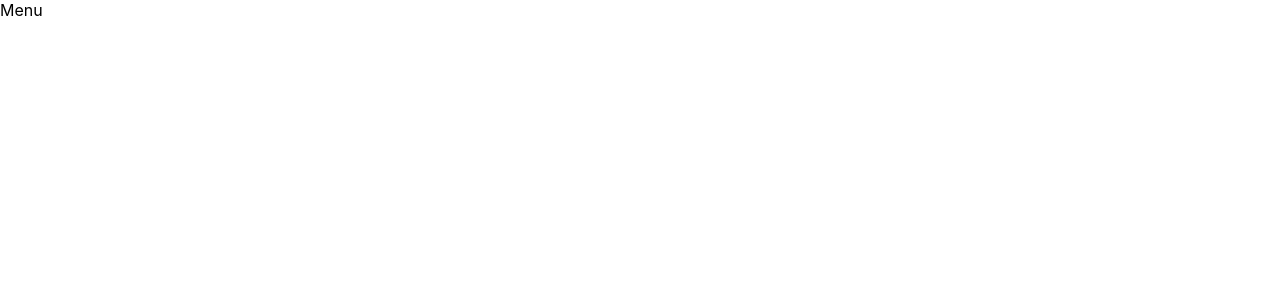
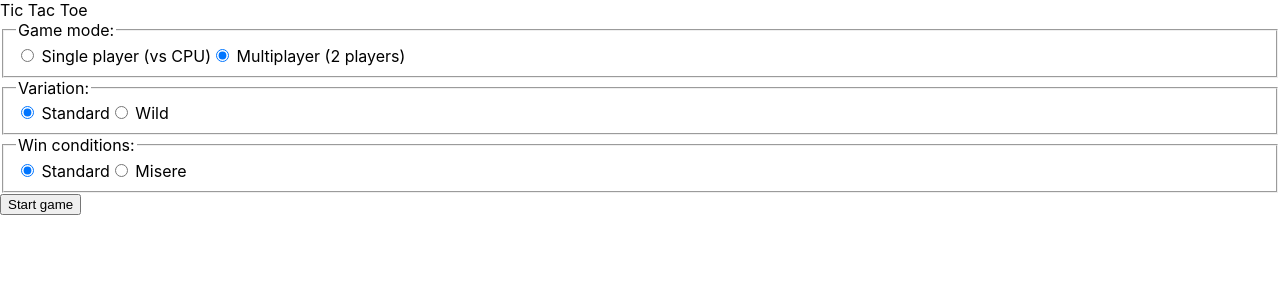
Before and after one commit to moonquddus/tic-tac-toe, a React (Create React App) app: page / in a window 1280 px wide. Shown: the top 300 px of the page. Built offline with nearby package versions, Linux system fonts and the light colour scheme.

Commit message:
Added menu setting atoms

```diff
--- a/package.json
+++ b/package.json
@@ -7,6 +7,7 @@
     "react-dom": "^18.2.0",
     "react-router-dom": "^6.14.2",
     "react-scripts": "5.0.1",
+    "recoil": "^0.7.7",
     "typescript": "^4.9.5",
     "web-vitals": "^2.1.4"
   },
--- a/src/components/feature/App/App.tsx
+++ b/src/components/feature/App/App.tsx
@@ -1,11 +1,14 @@
 import { RouterProvider } from 'react-router-dom'
 import { router } from '../../../lib/router'
-import './App.css'
+import styles from './App.module.css'
+import { RecoilRoot } from 'recoil'
 
 function App() {
   return (
-    <div>
-      <RouterProvider router={router} />
+    <div id='app'>
+      <RecoilRoot>
+        <RouterProvider router={router} />
+      </RecoilRoot>
     </div>
   )
 }
--- a/src/components/page/Game/Game.tsx
+++ b/src/components/page/Game/Game.tsx
@@ -1,7 +1,10 @@
+import Grid from '../../ui/Grid/Grid'
+
 function Game() {
   return (
     <div>
-      Game
+      Lets Game It Out
+      <Grid />
     </div>
   )
 }
--- a/src/components/page/Menu/Menu.tsx
+++ b/src/components/page/Menu/Menu.tsx
@@ -1,7 +1,59 @@
+import { useNavigate } from 'react-router-dom'
+import { PAGE_PATH } from '../../../lib/router'
+import { MouseEventHandler } from 'react'
+import { useRecoilState } from 'recoil'
+import { variationState } from '../../../lib/atoms/variationState'
+import { winModeState } from '../../../lib/atoms/winModeState'
+import { gameModeState } from '../../../lib/atoms/gameModeState'
+
 function Menu() {
+  const navigate = useNavigate()
+
+  const [gameMode, setGameMode] = useRecoilState(gameModeState)
+  const [variation, setVariation] = useRecoilState(variationState)
+  const [winMode, setWinMode] = useRecoilState(winModeState)
+
+
+  const onNewGame: MouseEventHandler<HTMLButtonElement> = (event) => {
+    event.preventDefault()
+    navigate(PAGE_PATH.GAME)
+  }
+
   return (
     <div>
-      Menu
+      Tic Tac Toe
+      <form>
+        <fieldset>
+          <legend>Game mode:</legend>
+          <label>
+            <input type='radio' name='gameMode' value='single-player' checked={gameMode === 'single-player'} onClick={() => setGameMode('single-player')} /> Single player (vs CPU)
+          </label>
+          <label>
+            <input type='radio' name='gameMode' value='multi-player' checked={gameMode === 'multi-player'} onClick={() => setGameMode('multi-player')} /> Multiplayer (2 players)
+          </label>
+        </fieldset>
+
+        <fieldset>
+          <legend>Variation:</legend>
+          <label>
+            <input type='radio' name='variation' value='standard' checked={variation === 'standard'} onClick={() => setVariation('standard')} /> Standard
+          </label>
+          <label>
+            <input type='radio' name='variation' value='wild' checked={variation === 'wild'} onClick={() => setVariation('wild')} /> Wild
+          </label>
+        </fieldset>
+
+        <fieldset>
+          <legend>Win conditions:</legend>
+          <label>
+            <input type='radio' name='winMode' value='standard' checked={winMode === 'standard'} onClick={() => setWinMode('standard')} /> Standard
+          </label>
+          <label>
+            <input type='radio' name='winMode' value='misere' checked={winMode === 'misere'} onClick={() => setWinMode('misere')} /> Misere
+          </label>
+        </fieldset>
+      </form>
+      <button onClick={onNewGame}>Start game</button>
     </div>
   )
 }
--- /dev/null
+++ b/src/components/ui/Grid/Grid.module.css
@@ -0,0 +1,14 @@
+.grid {
+  display: flex;
+  flex-direction: column;
+  border: solid 1px #000;
+}
+
+.row {
+  display: flex;
+}
+
+.cell {
+  padding: 15px;
+
+}
--- /dev/null
+++ b/src/components/ui/Grid/Grid.tsx
@@ -0,0 +1,22 @@
+import styles from './Grid.module.css'
+
+export interface GridProps {
+  size?: number
+}
+
+function Grid({size = 3}: GridProps) {
+  const iterator = new Array(size).fill(null)
+  return (
+    <div className={styles.grid}>
+      {iterator.map((_, rowKey) => (
+        <div className={styles.row} key={`row-${rowKey}`}>
+          {iterator.map((_, colKey) => (
+            <div className={styles.cell} key={`cell-${rowKey}-${colKey}`}>X</div>
+          ))}
+        </div>
+      ))}
+    </div>
+  )
+}
+
+export default Grid
--- /dev/null
+++ b/src/lib/atoms/gameModeState.ts
@@ -0,0 +1,10 @@
+import { atom } from 'recoil'
+
+export type GameModeType = 'single-player' | 'multi-player'
+
+export const GAMEMODE_STATE_ID = 'gameModeState'
+
+export const gameModeState = atom<GameModeType>({
+  key: GAMEMODE_STATE_ID,
+  default: 'multi-player'
+})
--- /dev/null
+++ b/src/lib/atoms/variationState.ts
@@ -0,0 +1,10 @@
+import { atom } from 'recoil'
+
+export type VariationType = 'standard' | 'wild'
+
+export const VARIATION_STATE_ID = 'variationState'
+
+export const variationState = atom<VariationType>({
+  key: VARIATION_STATE_ID,
+  default: 'standard'
+})
--- /dev/null
+++ b/src/lib/atoms/winModeState.ts
@@ -0,0 +1,10 @@
+import { atom } from 'recoil'
+
+export type WinModeType = 'standard' | 'misere'
+
+export const WINMODE_STATE_ID = 'winModeState'
+
+export const winModeState = atom<WinModeType>({
+  key: WINMODE_STATE_ID,
+  default: 'standard'
+})
--- a/src/lib/router.tsx
+++ b/src/lib/router.tsx
@@ -2,13 +2,18 @@ import { createBrowserRouter } from 'react-router-dom'
 import Menu from '../components/page/Menu/Menu'
 import Game from '../components/page/Game/Game'
 
+export enum PAGE_PATH {
+  MENU = '/',
+  GAME = '/game'
+}
+
 export const router = createBrowserRouter([
   {
-    path: '/',
+    path: PAGE_PATH.MENU,
     element: <Menu />,
   },
   {
-    path: '/game',
+    path: PAGE_PATH.GAME,
     element: <Game />,
   },
 ])
```
Also changed, not shown: src/lib/atoms/settingState.ts (added, +17 -0 lines), src/components/feature/App/App.module.css (renamed from src/components/feature/App/App.css), 1 other file (tests, documents, lock files or other folders).
